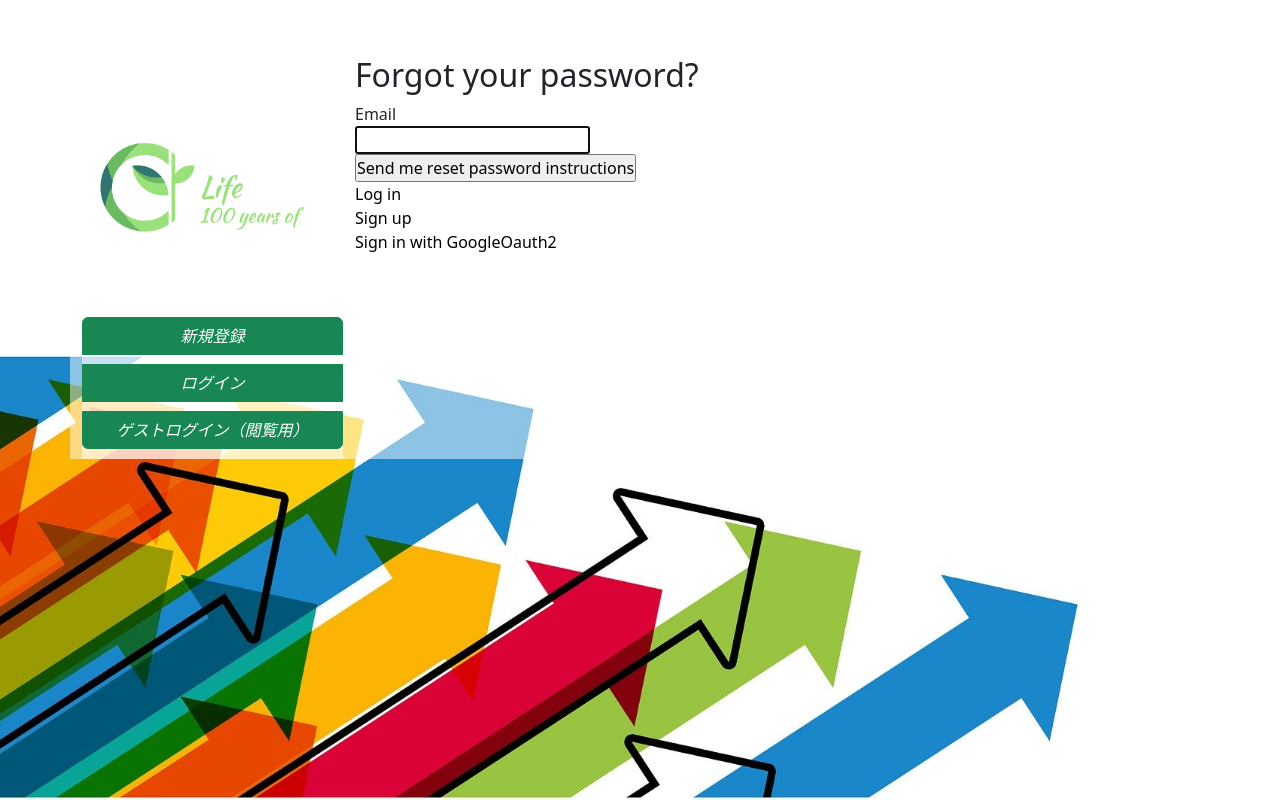
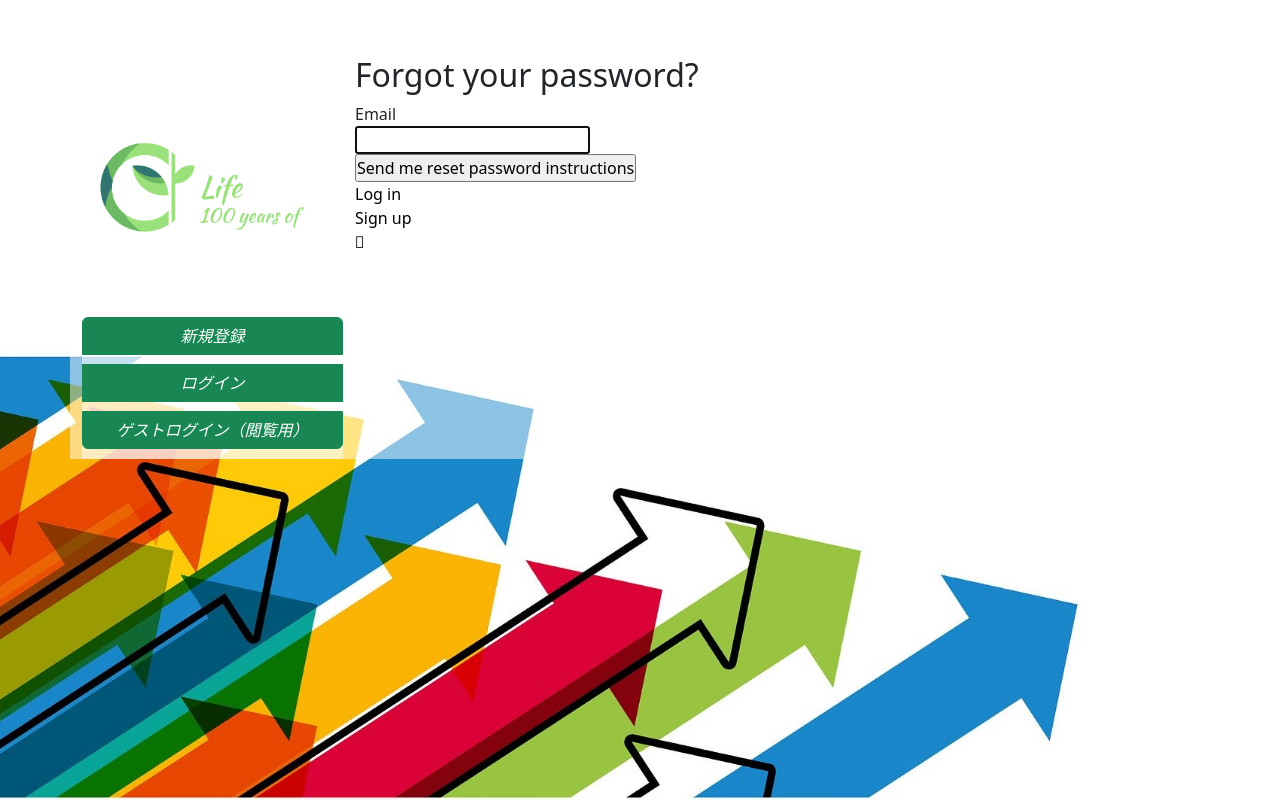
Before and after one commit to taku-WC/100-years-of-life, a Rails app: page /users/password/new in a window 1280 px wide. Run offline with Rails 7, Linux system fonts and the light colour scheme; style sheets or scripts are compiled from the project's sources; parts of the project's set-up code (start-up, migrations or seed data) failed here and were passed over; some libraries are stand-ins or nearby versions.

Commit message:
google-logo

```diff
--- a/app/views/devise/shared/_links.html.erb
+++ b/app/views/devise/shared/_links.html.erb
@@ -6,6 +6,8 @@
   <%= link_to "Sign up", new_registration_path(resource_name) %><br />
 <% end %>
 
+
+<!--
 <%- if devise_mapping.recoverable? && controller_name != 'passwords' && controller_name != 'registrations' %>
   <%= link_to "Forgot your password?", new_password_path(resource_name) %><br />
 <% end %>
@@ -17,9 +19,13 @@
 <%- if devise_mapping.lockable? && resource_class.unlock_strategy_enabled?(:email) && controller_name != 'unlocks' %>
   <%= link_to "Didn't receive unlock instructions?", new_unlock_path(resource_name) %><br />
 <% end %>
+-->
 
 <%- if devise_mapping.omniauthable? %>
+
   <%- resource_class.omniauth_providers.each do |provider| %>
-    <%= link_to "Sign in with #{OmniAuth::Utils.camelize(provider)}", omniauth_authorize_path(resource_name, provider) %><br />
+    <%= link_to omniauth_authorize_path(resource_name, provider) do %>
+    <i class="fab fa-google"></i>
+    <%end %><br />
   <% end %>
 <% end %>
```
